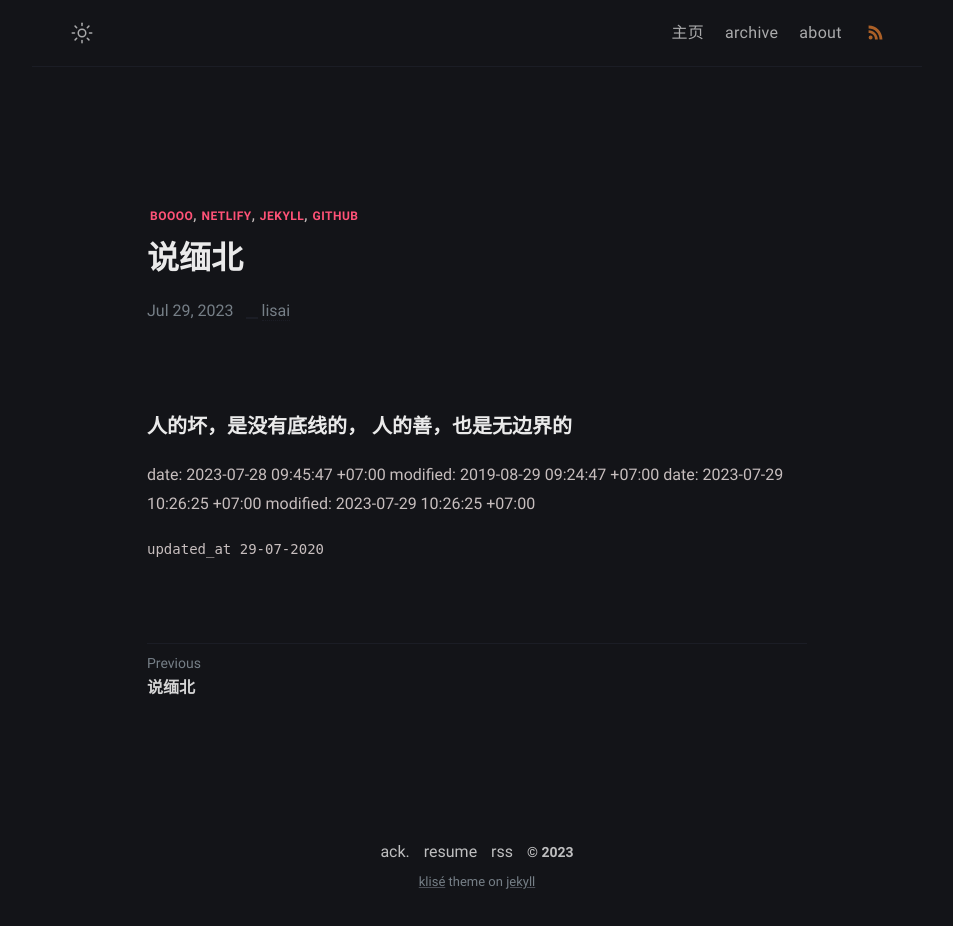
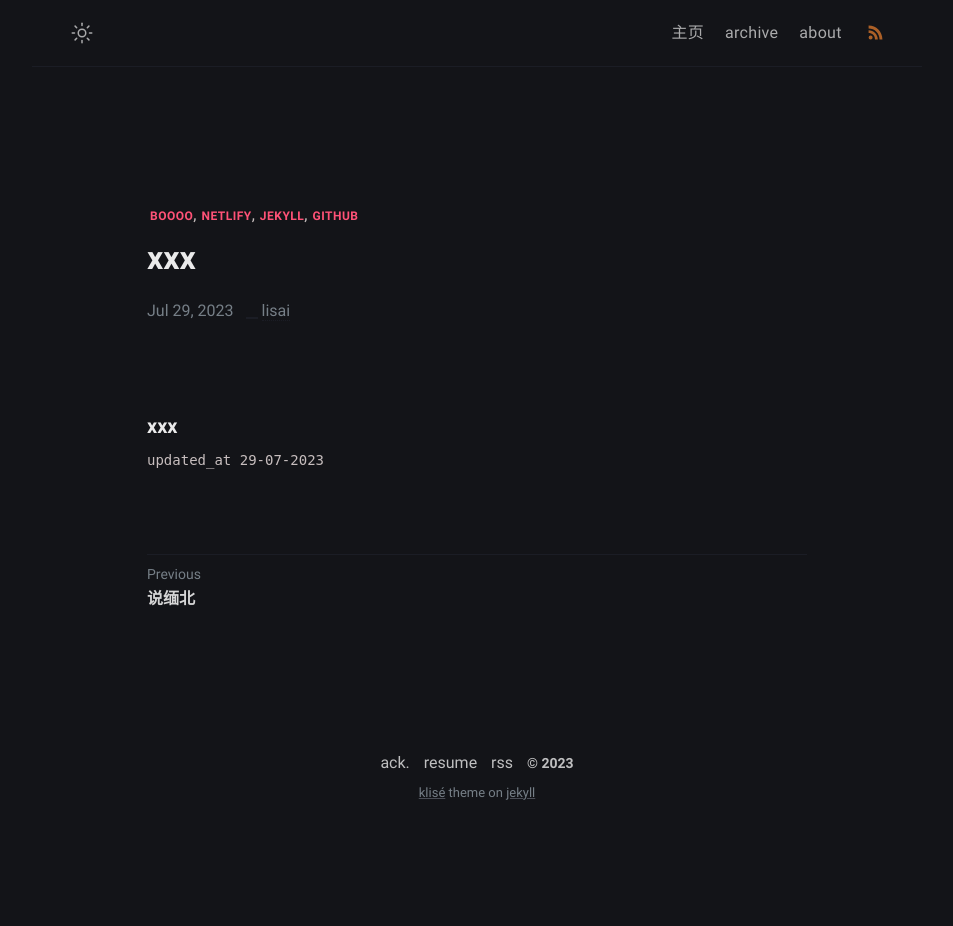
Before and after one commit to hello-lisai/hello-lisai-blog, a Jekyll site: the page built from _posts/2307290/2023-7-29-2307290.md, in a window 1280 px wide. Shown: the whole page, without its empty margins (163-1116 px from the left). Built offline with Jekyll 4.4.1, drawn with Linux system fonts in a browser that asks for light colours; some web fonts are replaced; after the commit the page ends 900 px from its top, so only the background shows below that.

Commit message:
Update 2023-7-29-2307290.md

```diff
--- a/_posts/2307290/2023-7-29-2307290.md
+++ b/_posts/2307290/2023-7-29-2307290.md
@@ -1,12 +1,8 @@
 ---
-title: 说缅北
-modified: 2020-07-29 10:26:25 +07:00
+title: xxx
+modified: 2023-07-29 10:38:16 +07:00
 tags: [boooo, netlify, jekyll, github]
 description: All the services are free, a source code this site placed on github repository and intergration with netlify service, another service that you can use is github page for hosting your own static site.
 ---
 
-#### 人的坏，是没有底线的， 人的善，也是无边界的
-date: 2023-07-28 09:45:47 +07:00
-modified: 2019-08-29 09:24:47 +07:00
-date: 2023-07-29 10:26:25  +07:00
-modified: 2023-07-29 10:26:25 +07:00
+#### xxx
```
